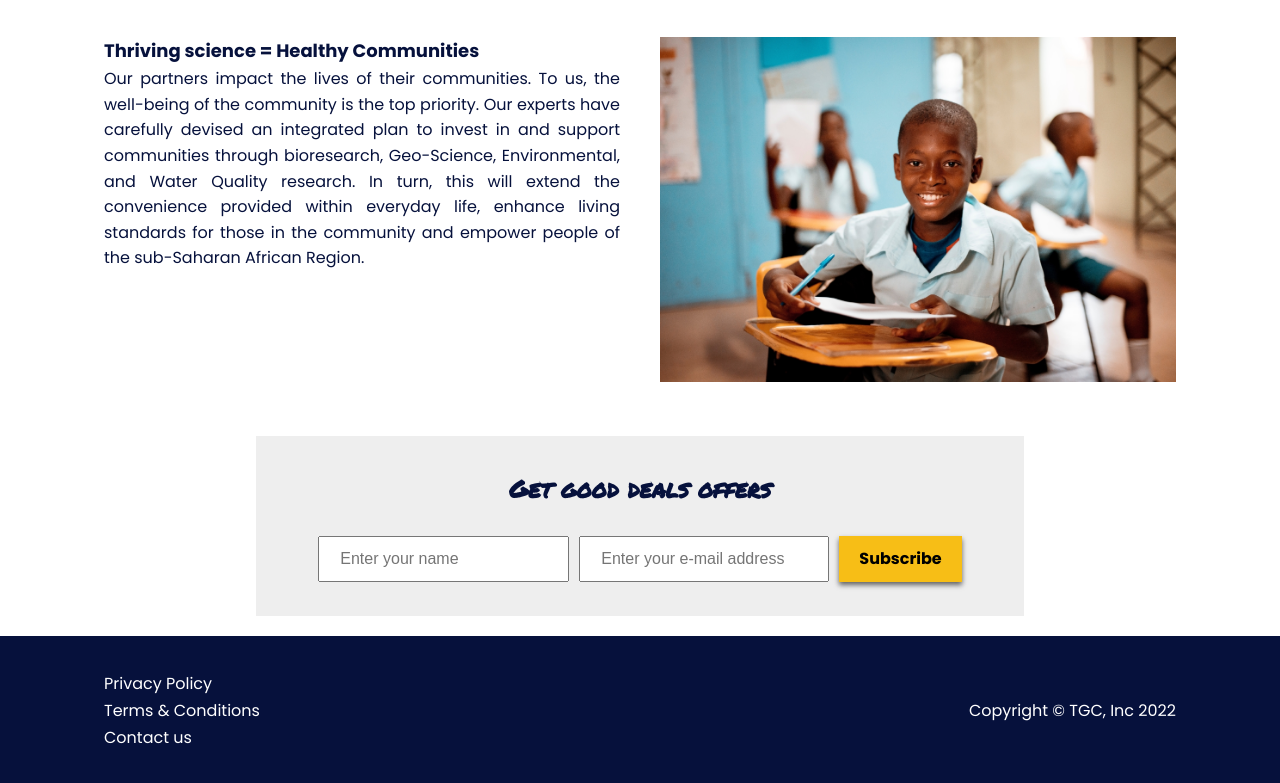
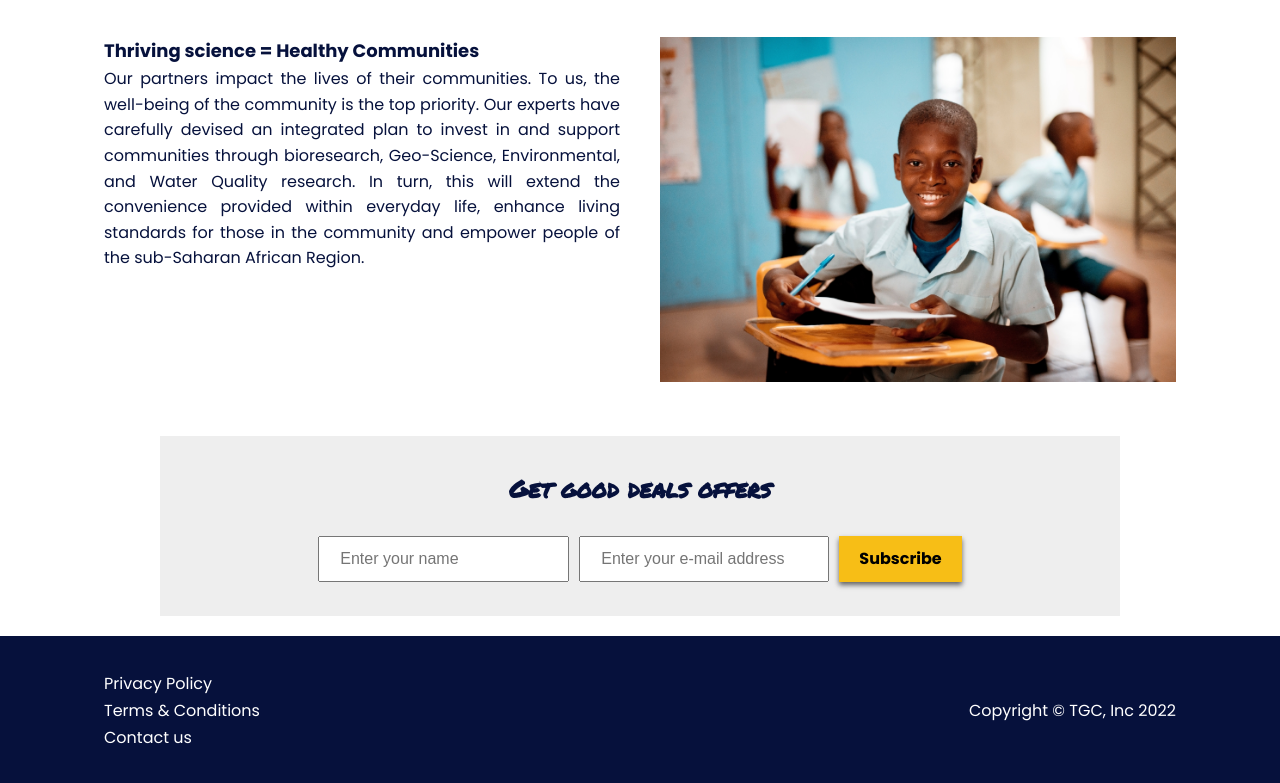
Before and after one commit to nyf005/landing-page, a plain HTML site: page index.html in a window 1280 px wide. Shown: the part 3347-4130 px from the top of the page. Drawn offline with Linux system fonts and the light colour scheme.

Commit message:
Adjust responsiveness of subscribe container

```diff
--- a/css/style.css
+++ b/css/style.css
@@ -264,6 +264,7 @@ section:nth-of-type(4) {
 
 .citation .container {
     display: flex;
+    justify-content: center;
 }
 
 .blockquote {
@@ -370,7 +371,7 @@ section:nth-of-type(5) {
 
 .subscribe {
     background: #eee;
-    width: 60vw;
+    width: 75vw;
     height: 180px;
     margin: 20px auto;
 }
```
